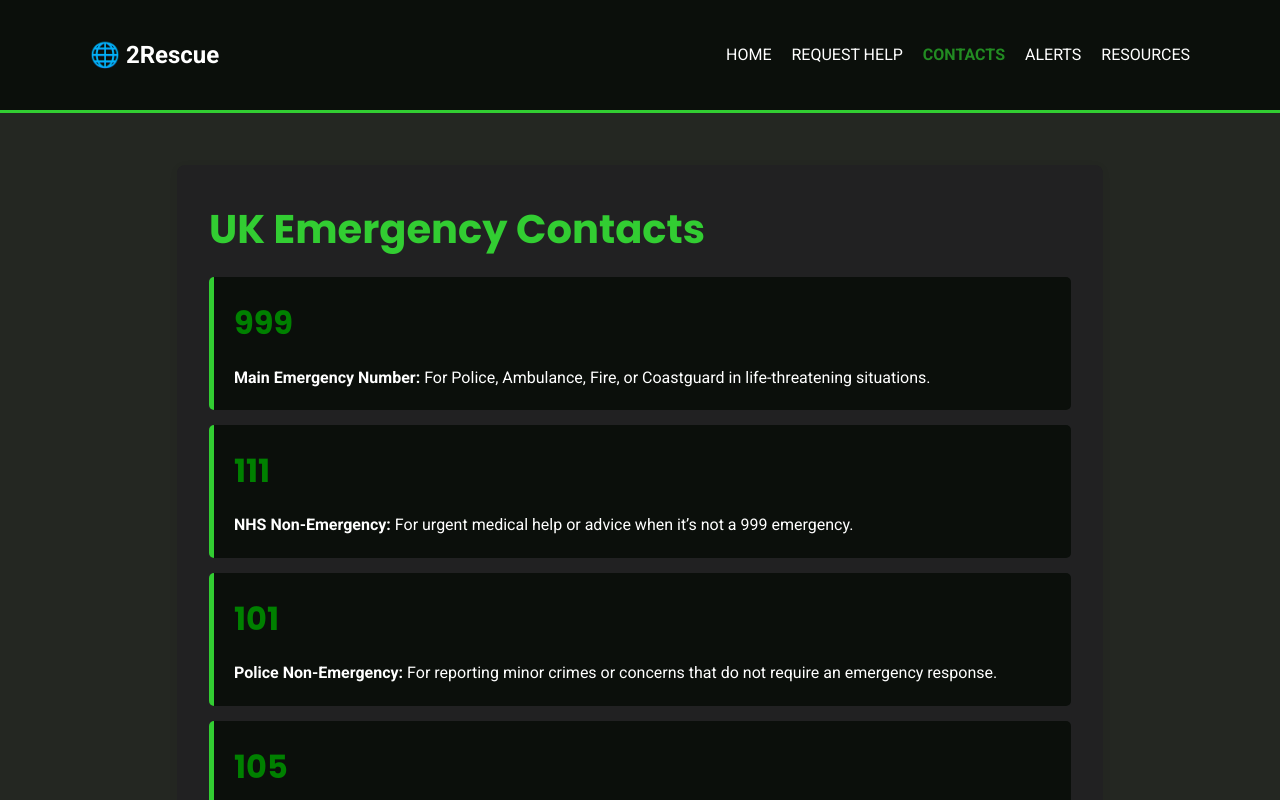
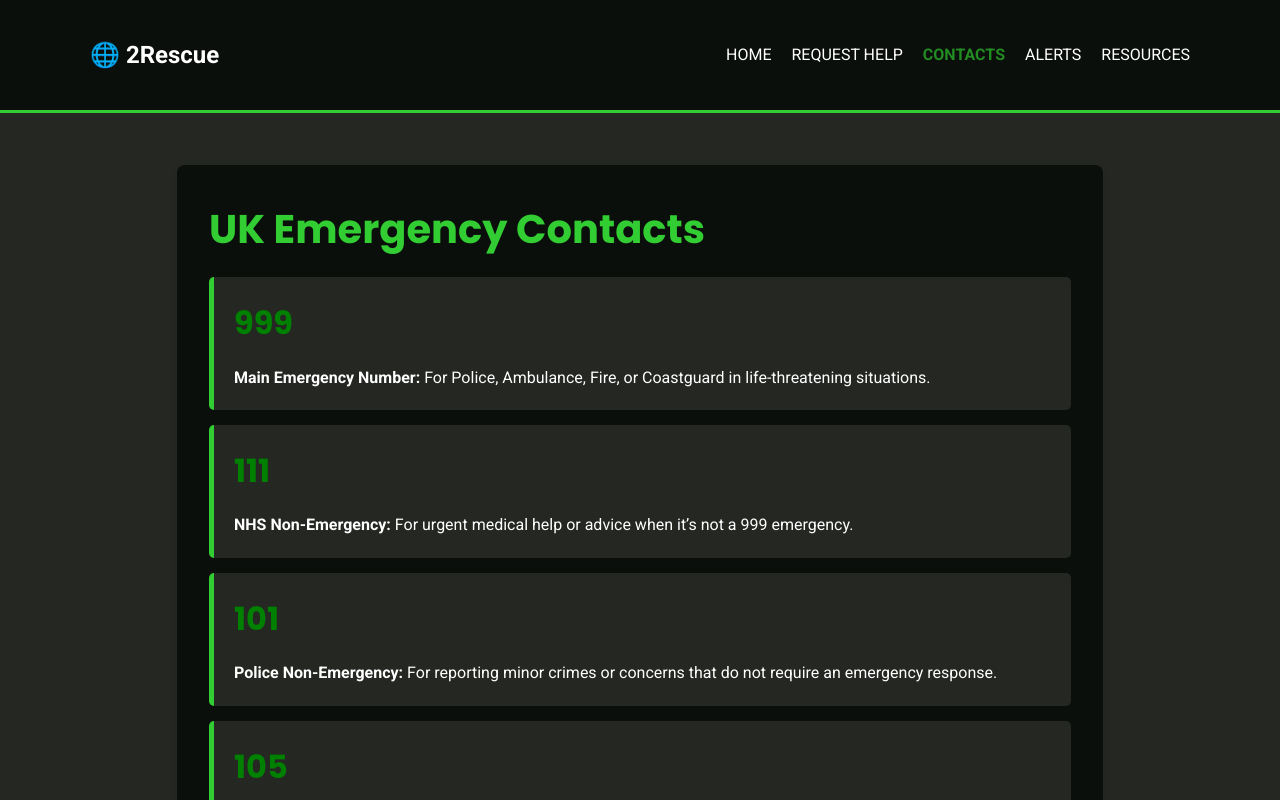
Before and after one commit to amiraTech/2Rescue, a React (Vite) app in the folder 2rescue/: page /contacts in a window 1280 px wide. Shown: the top 800 px of the page. Built offline with nearby package versions, Linux system fonts and the light colour scheme; no server answers.

Commit message:
18/07/2025

```diff
--- a/2rescue/src/App.css
+++ b/2rescue/src/App.css
@@ -23,7 +23,7 @@ body {
 
 /* Page container for consistent spacing */
 .page-container {
-  background: #212122;
+  background: #0b0f0b;
   padding: 2rem;
   border-radius: 8px;
   box-shadow: 0 2px 10px rgba(0,0,0,0.05);
@@ -120,7 +120,7 @@ form input, form textarea, form select {
 
 /* Contacts Page */
 .contact-item {
-  background: #0b0f0b;
+  background: #242722;
   padding: 20px;
   margin-bottom: 15px;
   border-radius: 5px;
```
